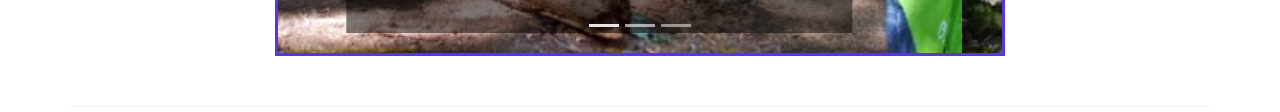
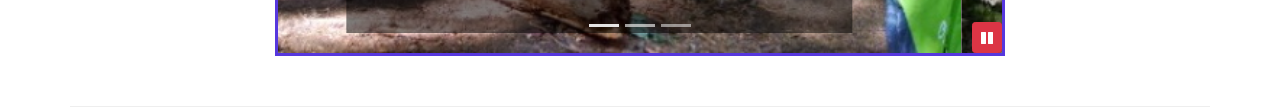
Before and after one commit to pontesaia/babaswaffles, a website: page index.html in a window 1280 px wide. Shown: the part 654-766 px from the top of the page. Drawn offline with nearby package versions, Linux system fonts and the light colour scheme.

Commit message:
Bootstrap and Jquery Part2-update

```diff
--- a/css/styles.css
+++ b/css/styles.css
@@ -81,10 +81,10 @@ h3{
     color: pink;
 }
 
-/* #carouselButton {
+#carouselButton {
     position: absolute;
     right: 0;
     bottom: 0;
 }
 
-#carouselButton {z-index:3} */
+#carouselButton {z-index:3}
--- a/index.html
+++ b/index.html
@@ -188,9 +188,9 @@
                         <span class="carousel-control-next-icon"></span>
                         <span class="sr-only">Next</span>
                     </a>
-                    <!-- <button class="btn btn-danger btn-sm" id="carouselButton">
+                    <button class="btn btn-danger btn-sm" id="carouselButton">
                         <i class="fa fa-pause"></i>
-                    </button> -->
+                    </button>
                     <!-- <div class="btn-group" id="carouselButton">
                         <button class="btn btn-danger btn-sm" id="carouselPause">
                             <i class="fa fa-pause"></i>
@@ -322,7 +322,7 @@
         });
     });
 </script> -->
-<!-- <script>
+<script>
     $(function() {
         $(".carousel").carousel( { interval: 2000 } );
         $("#carouselButton").click(function(){
@@ -337,7 +337,7 @@
             }
         });
     });
-</script> -->
+</script>
 
 
 </body>
```
